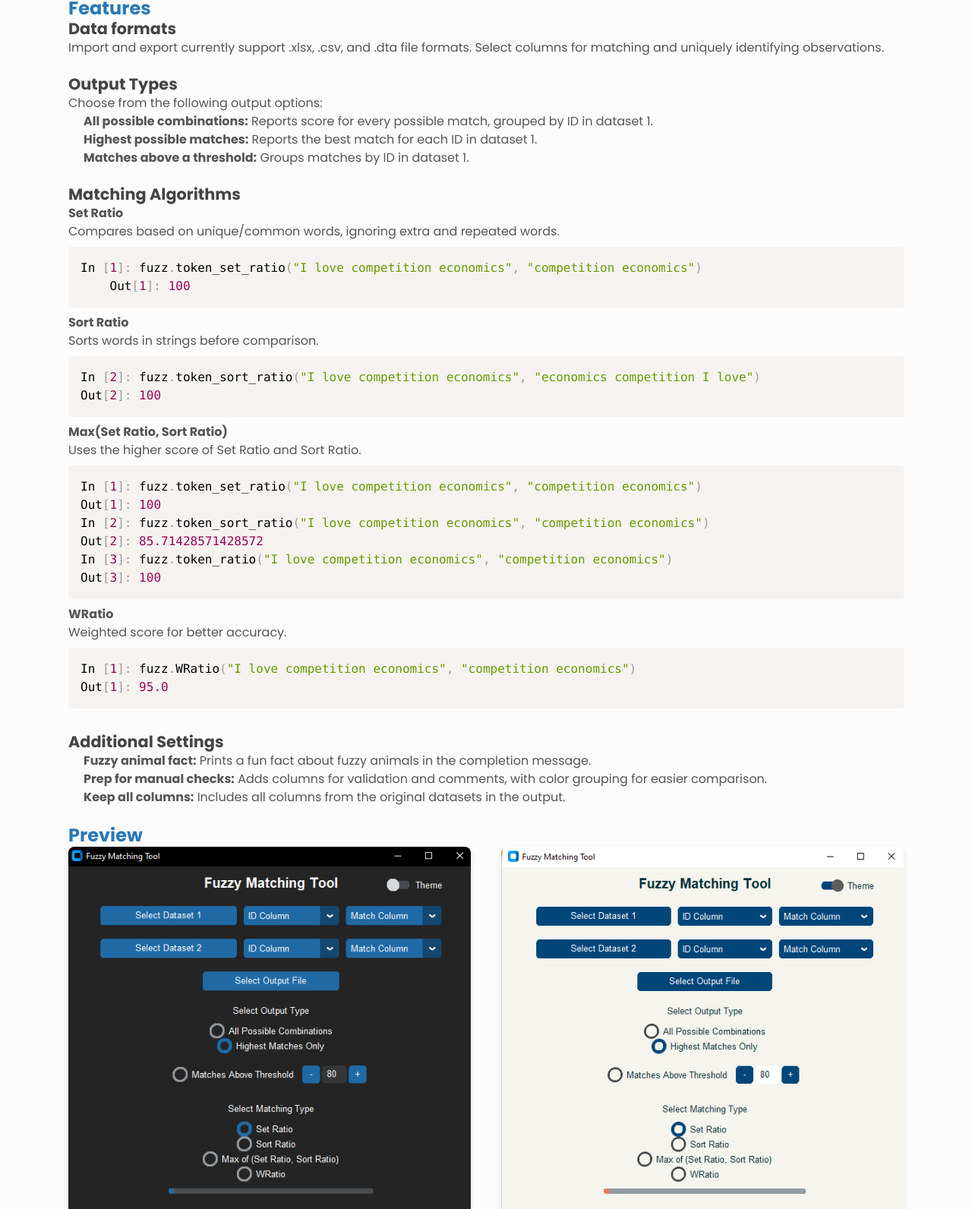
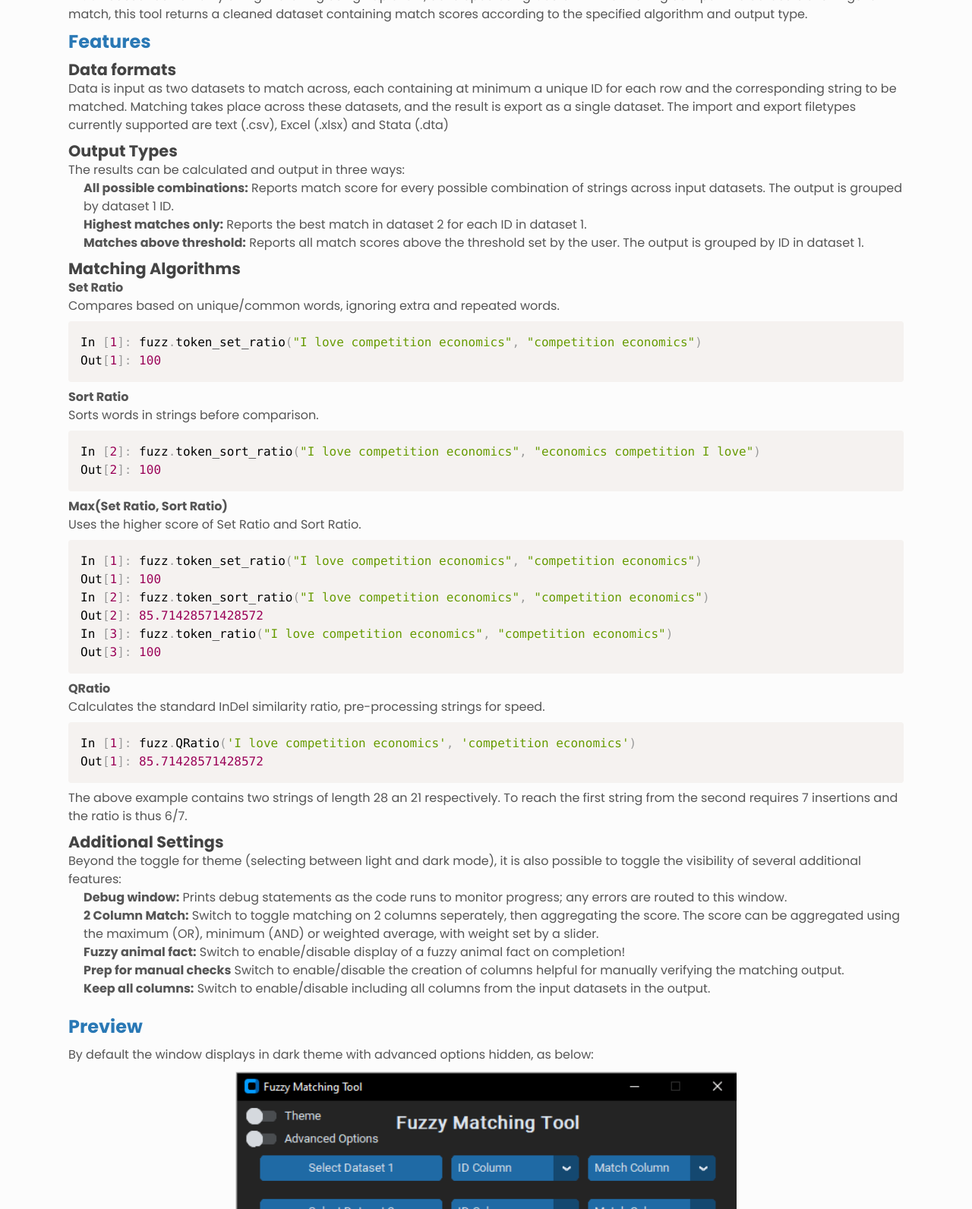
Before and after one commit to james-legrand/james-legrand.github.io, a plain HTML site: page pages/fuzzy_matching.html in a window 1280 px wide. Shown: the part 193-1785 px from the top of the page at 76% size. Drawn offline with nearby package versions, Linux system fonts and the light colour scheme.

Commit message:
Updated fuzzy matching writeup - changed for app updates

```diff
--- a/pages/fuzzy_matching.html
+++ b/pages/fuzzy_matching.html
@@ -1,26 +1,22 @@
 <!doctype html>
 <html lang="en">
+
 <head>
   <meta charset="UTF-8" />
   <meta name="viewport" content="width=device-width, initial-scale=1" />
   <meta name="description" content="Portfolio" />
   <link rel="preconnect" href="https://fonts.googleapis.com" />
   <link rel="preconnect" href="https://fonts.gstatic.com" crossorigin />
-    <link
-      href="https://fonts.googleapis.com/css2?family=Poppins:wght@400;500;700&display=swap"
-      rel="stylesheet"
-    />
+  <link href="https://fonts.googleapis.com/css2?family=Poppins:wght@400;500;700&display=swap" rel="stylesheet" />
   <link rel="stylesheet" href="https://cdnjs.cloudflare.com/ajax/libs/prism/1.24.1/themes/prism.min.css" />
   <script src="https://cdnjs.cloudflare.com/ajax/libs/prism/1.24.1/prism.min.js"></script>
   <script src="https://cdnjs.cloudflare.com/ajax/libs/prism/1.24.1/components/prism-python.min.js"></script>
-    <script
-      src="https://kit.fontawesome.com/fa62c117c7.js"
-      crossorigin="anonymous"
-    ></script>
+  <script src="https://kit.fontawesome.com/fa62c117c7.js" crossorigin="anonymous"></script>
   <link rel="stylesheet" href="../resources/css/styles.css" />
   <title>James Legrand</title>
-    <link rel="icon" type="image/png" href="../resources/images/pfp.png"/>
+  <link rel="icon" type="image/png" href="../resources/images/pfp.png" />
 </head>
+
 <body class="light" id="top">
   <header class="header center">
     <div class="link">
@@ -46,22 +42,32 @@
   <main>
     <h2 align="center">Fuzzy Matching Tool</h2>
 
-      <p align="center">A GUI-based tool for fuzzy string matching using RapidFuzz.</p>
+    <div style="height: 10px;"></div>
 
-      <hr>
+    <p>A GUI-based tool for fuzzy string matching using RapidFuzz, developed using CustomTkinter. Taking as input two
+      datasets of strings to match, this tool returns a cleaned dataset containing match scores according to the
+      specified algorithm and output type.</p>
+
+    <div style="height: 10px;"></div>
 
     <h3>Features</h3>
+    <div style="height: 10px;"></div>
     <h4>Data formats</h4>
-      <p>Import and export currently support <code>.xlsx</code>, <code>.csv</code>, and <code>.dta</code> file formats. Select columns for matching and uniquely identifying observations.</p>
-      <br>
+    <p>Data is input as two datasets to match across, each containing at minimum a unique ID for each row and the
+      corresponding string to be matched. Matching takes place across these datasets, and the result is export as a
+      single dataset. The import and export filetypes currently supported are text (.csv), Excel (.xlsx) and Stata
+      (.dta)</p>
+    <div style="height: 10px;"></div>
     <h4>Output Types</h4>
-      <p>Choose from the following output options:</p>
+    <p>The results can be calculated and output in three ways:</p>
     <ul style="padding-left: 20px;">
-        <li><strong>All possible combinations:</strong> Reports score for every possible match, grouped by ID in dataset 1.</li>
-        <li><strong>Highest possible matches:</strong> Reports the best match for each ID in dataset 1.</li>
-        <li><strong>Matches above a threshold:</strong> Groups matches by ID in dataset 1.</li>
+      <li><strong>All possible combinations:</strong> Reports match score for every possible combination of strings
+        across input datasets. The output is grouped by dataset 1 ID.</li>
+      <li><strong>Highest matches only:</strong> Reports the best match in dataset 2 for each ID in dataset 1.</li>
+      <li><strong>Matches above threshold:</strong> Reports all match scores above the threshold set by the user. The
+        output is grouped by ID in dataset 1.</li>
     </ul>
-      <br>
+    <div style="height: 10px;"></div>
     <h4>Matching Algorithms</h4>
     <h5>Set Ratio</h5>
     <p>Compares based on unique/common words, ignoring extra and repeated words.</p>
@@ -82,33 +88,47 @@ Out[2]: 85.71428571428572
 In [3]: fuzz.token_ratio("I love competition economics", "competition economics")
 Out[3]: 100</code></pre>
 
-      <h5>WRatio</h5>
-      <p>Weighted score for better accuracy.</p>
-      <pre class="code-block"><code class="language-python">In [1]: fuzz.WRatio("I love competition economics", "competition economics")
-Out[1]: 95.0</code></pre>
-
-      <br>
+    <h5>QRatio</h5>
+    <p>Calculates the standard InDel similarity ratio, pre-processing strings for speed.</p>
+    <pre class="code-block"><code class="language-python">In [1]: fuzz.QRatio('I love competition economics', 'competition economics')
+Out[1]: 85.71428571428572</code></pre>
+    The above example contains two strings of length 28 an 21 respectively. To reach the first string from the second
+    requires 7 insertions and the ratio is thus 6/7.
+    <div style="height: 10px;"></div>
     <h4>Additional Settings</h4>
+    Beyond the toggle for theme (selecting between light and dark mode), it is also possible to toggle the visibility of
+    several additional features:
     <ul style="padding-left: 20px;">
-        <li><strong>Fuzzy animal fact:</strong> Prints a fun fact about fuzzy animals in the completion message.</li>
-        <li><strong>Prep for manual checks:</strong> Adds columns for validation and comments, with color grouping for easier comparison.</li>
-        <li><strong>Keep all columns:</strong> Includes all columns from the original datasets in the output.</li>
+      <li><strong>Debug window:</strong> Prints debug statements as the code runs to monitor progress; any errors are
+        routed to this window.</li>
+      <li><strong>2 Column Match:</strong> Switch to toggle matching on 2 columns seperately, then aggregating the
+        score. The score can be aggregated using the maximum (OR), minimum (AND) or weighted average, with weight set by
+        a slider.</li>
+      <li><strong>Fuzzy animal fact:</strong> Switch to enable/disable display of a fuzzy animal fact on completion!
+      </li>
+      <li><strong> Prep for manual checks</strong> Switch to enable/disable the creation of columns helpful for manually
+        verifying the matching output. </li>
+      <li><strong>Keep all columns:</strong> Switch to enable/disable including all columns from the input datasets in
+        the output.</li>
     </ul>
     <br>
     <h3>Preview</h3>
-      <div style="display: flex; justify-content: center; gap: 40px; flex-wrap: wrap;">
-        <img
-          src="../resources/images/fuzzy_dark.png"
-          alt="Fuzzy Matching Dark Theme"
-          width="250"
-          style="border-radius: 8px; box-shadow: 0 4px 8px rgba(0, 0, 0, 0.1); flex: 1; max-width: 100%;">
-        <img
-          src="../resources/images/fuzzy_light.png"
-          alt="Fuzzy Matching Light Theme"
-          width="250"
-          style="border-radius: 8px; box-shadow: 0 4px 8px rgba(0, 0, 0, 0.1); flex: 1; max-width: 100%;">
+    <div style="height: 10px;"></div>
+    <p>
+      By default the window displays in dark theme with advanced options hidden, as below:
+    </p>
+    <div style="height: 10px;"></div>
+    <div style="text-align: center;">
+      <img src="../resources/images/fuzzy_base.png" alt="Fuzzy Matching Dark Theme" width=60% height=auto>
     </div>
-
+    <div style="height: 10px;"></div>
+    <p>
+      Toggling the advanced options toggle displays the additional settings, as below. Toggling theme switches the GUI from dark mode to light, and vice versa.
+    </p>
+    <div style="height: 10px;"></div>
+    <div style="text-align: center;">
+      <img src="../resources/images/fuzzy_advanced.png" alt="Fuzzy Matching Dark Theme" width=90% height=auto>
+    </div>
 
   </main>
 
@@ -122,9 +142,11 @@ Out[1]: 95.0</code></pre>
   <!-- Include Prism.js -->
   <script src="https://cdnjs.cloudflare.com/ajax/libs/prism/1.29.0/prism.min.js"></script>
   <!-- Line Numbers Plugin -->
-    <script src="https://cdnjs.cloudflare.com/ajax/libs/prism/1.29.0/plugins/line-numbers/prism-line-numbers.min.js"></script>
+  <script src="https://cdnjs.cloudflare.com/ajax/libs/prism/1.29.0/plugins/line-numbers/prism-line-numbers.min.js">
+  </script>
   <!-- Python Language Support -->
   <script src="https://cdnjs.cloudflare.com/ajax/libs/prism/1.29.0/components/prism-python.min.js"></script>
   <script src="../resources/js/script.js"></script>
 </body>
+
 </html>
```
Also changed, not shown: resources/images/fuzzy_advanced.png (added), resources/images/fuzzy_base.png (added), resources/images/fuzzy_dark.png (deleted), resources/images/fuzzy_light.png (deleted). Lines whose indentation alone changed are shown as unchanged.
